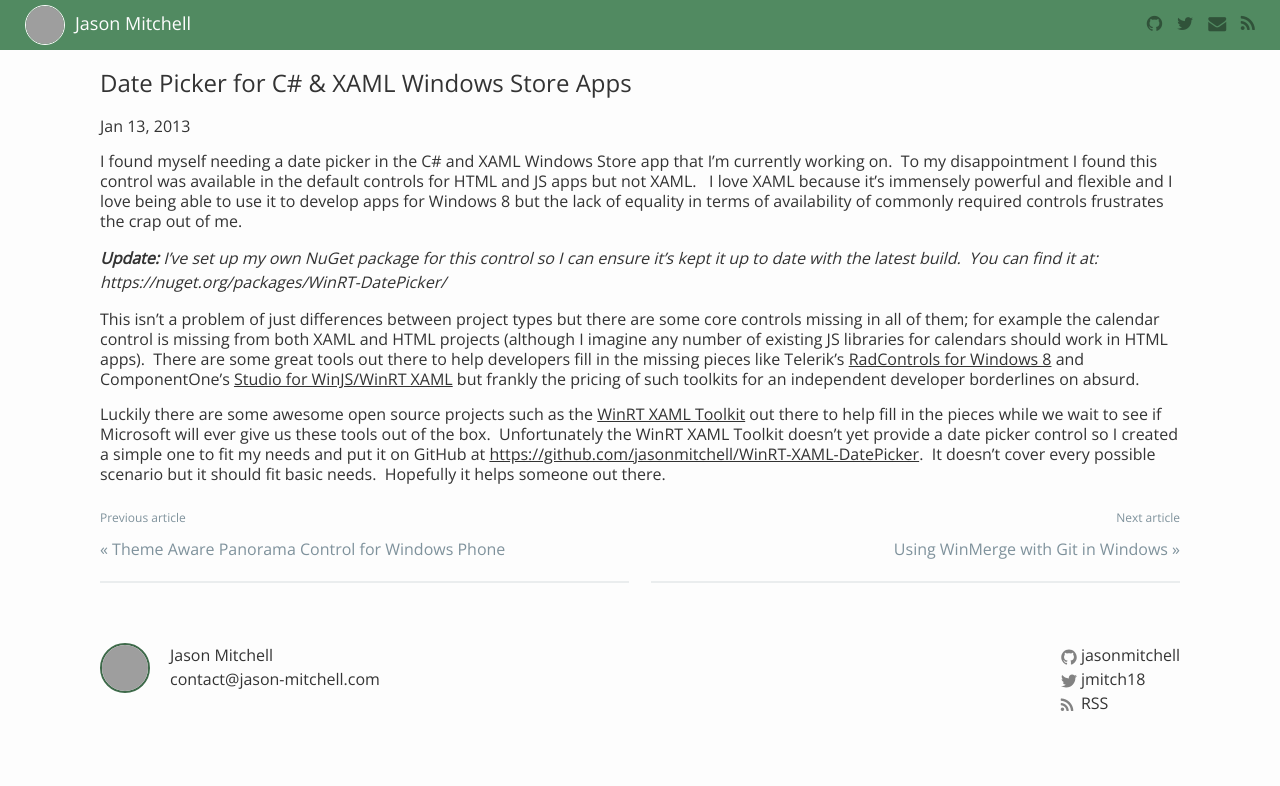
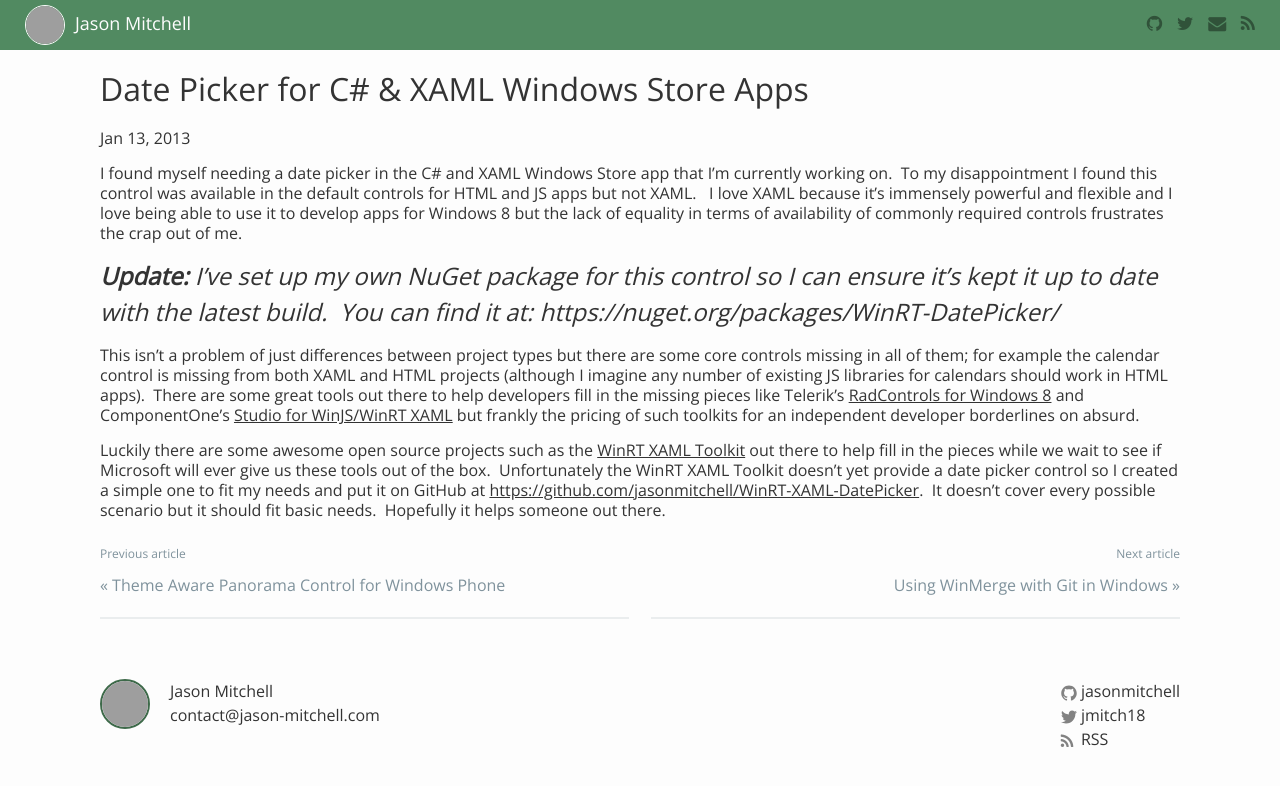
Before and after one commit to jsoncodes/jsoncodes.github.io, a Jekyll site: the page built from _posts/2013-01-13-datepicker-for-c-xaml-windows-store-apps.markdown, in a window 1280 px wide. Shown: the top 786 px of the page. Built offline with Jekyll 4.4.1, drawn with Linux system fonts in a browser that asks for light colours; nearby versions of some CDN libraries; comment, search, counter and statistics services are not loaded; grey boxes are pictures that could not be loaded.

Commit message:
Fixing header tags

```diff
--- a/_sass/components/_post.scss
+++ b/_sass/components/_post.scss
@@ -6,7 +6,7 @@
     position: relative;
 
     h1 {
-      font-size: $font-size-xlarge;
+      font-size: $font-size-title;
     }
   }
 
@@ -20,6 +20,12 @@
 
   ol {
     list-style-type: decimal;
+  }
+
+  .post-content {
+    h2, h3, h4 {
+      font-size: $font-size-xlarge;
+    }
   }
 
   .post-navigation {
```
